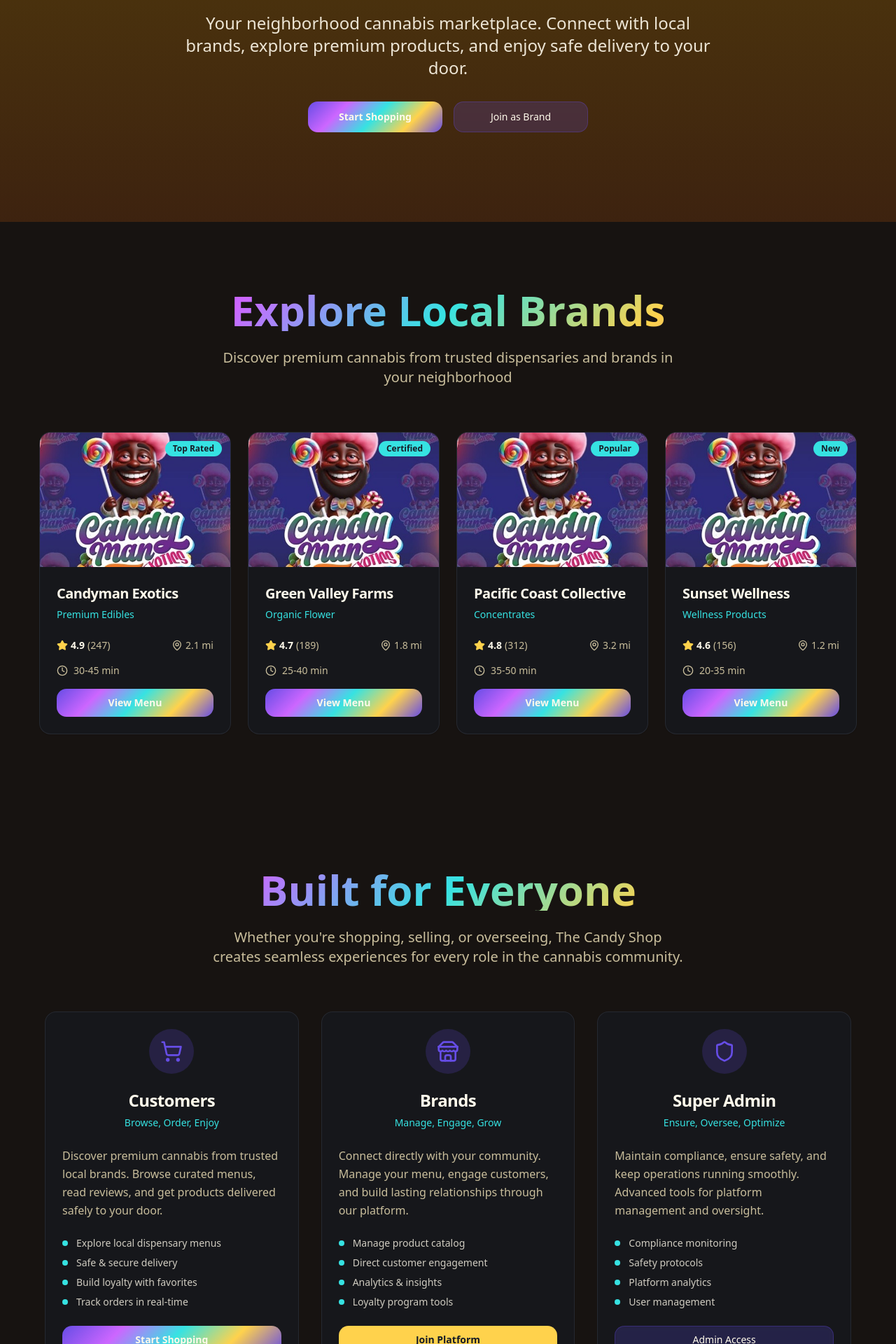
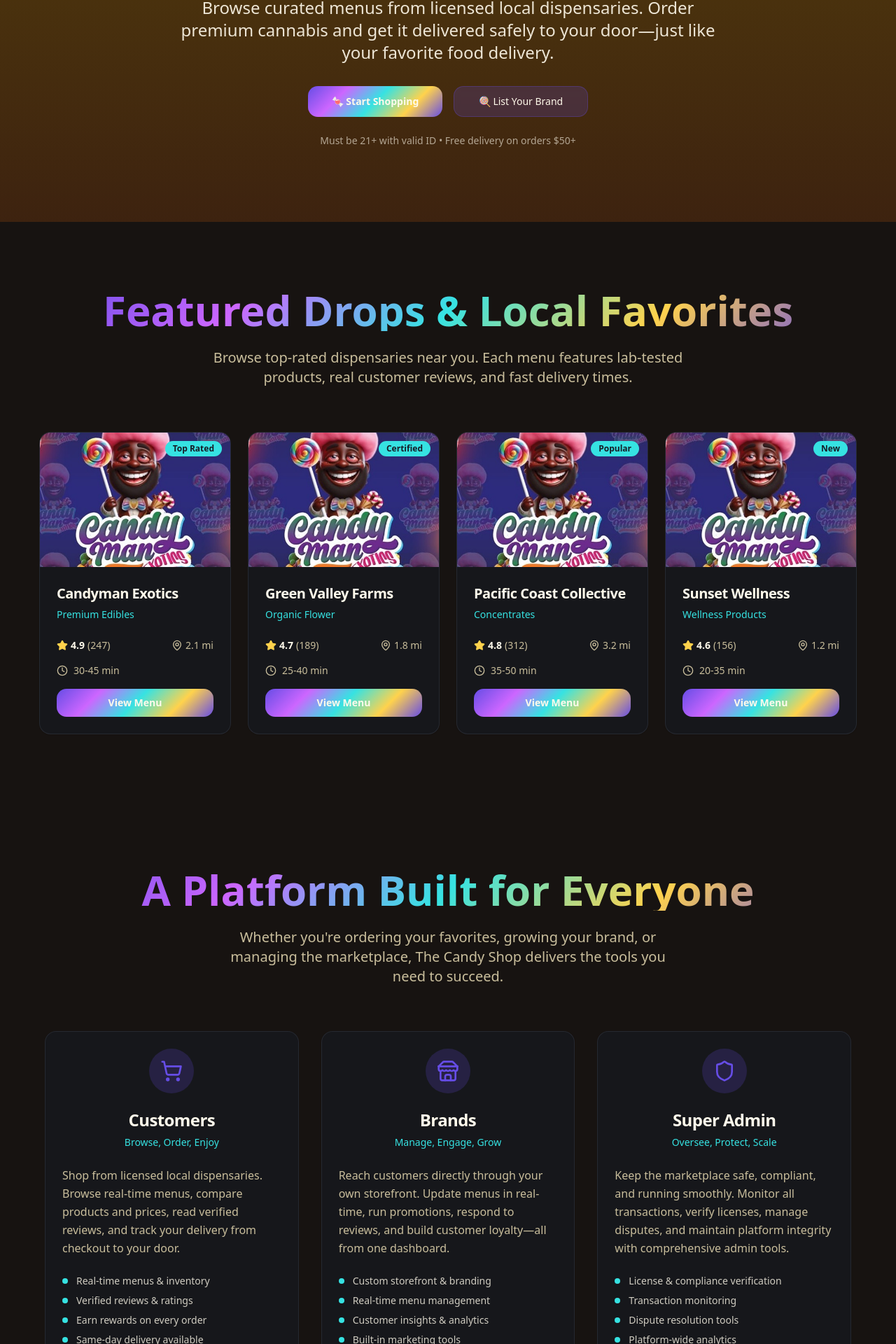
Before and after one commit to tdiorio2323/green-glide-app, a React (Vite) app: page / in a window 1280 px wide. Shown: the part 483-2403 px from the top of the page at 70% size. Built offline with nearby package versions, Linux system fonts and the light colour scheme.

Commit message:
Refactor: Update copy for Candyman Exotics demo

```diff
--- a/src/components/ExploreMenus.tsx
+++ b/src/components/ExploreMenus.tsx
@@ -53,10 +53,11 @@ export default function ExploreMenus() {
       <div className="container mx-auto">
         <div className="text-center mb-16">
           <h2 className="text-4xl md:text-6xl font-bold mb-6 bg-gradient-holographic bg-clip-text text-transparent">
-            Explore Local Brands
+            Featured Drops & Local Favorites
           </h2>
           <p className="text-xl text-muted-foreground max-w-2xl mx-auto">
-            Discover premium cannabis from trusted dispensaries and brands in your neighborhood
+            Browse top-rated dispensaries near you. Each menu features lab-tested products,
+            real customer reviews, and fast delivery times.
           </p>
         </div>
 
--- a/src/components/Footer.tsx
+++ b/src/components/Footer.tsx
@@ -16,17 +16,18 @@ export default function Footer() {
             />
           </div>
           <h2 className="text-3xl md:text-5xl font-bold mb-4 bg-gradient-holographic bg-clip-text text-transparent">
-            Ready to Join The Candy Club?
+            Join The Candy Club Today
           </h2>
           <p className="text-lg text-muted-foreground mb-8">
-            Start exploring premium cannabis from local brands. Sign up today and get $10 off your first order.
+            Sign up now and get $10 off your first order. Start earning rewards, discover local favorites,
+            and enjoy safe delivery straight to your door.
           </p>
           <div className="flex flex-col sm:flex-row gap-4 justify-center">
             <Button variant="holographic" size="lg" className="text-lg px-8">
-              Get Started
+              🍬 Get Started Free
             </Button>
             <Button variant="hero" size="lg" className="text-lg px-8">
-              Learn More
+              Log In
             </Button>
           </div>
         </div>
--- a/src/components/Hero.tsx
+++ b/src/components/Hero.tsx
@@ -26,18 +26,22 @@ export default function Hero() {
         </p>
 
         <p className="text-xl md:text-2xl text-foreground/90 mb-8 max-w-3xl mx-auto leading-relaxed">
-          Your neighborhood cannabis marketplace. Connect with local brands,
-          explore premium products, and enjoy safe delivery to your door.
+          Browse curated menus from licensed local dispensaries. Order premium cannabis
+          and get it delivered safely to your door—just like your favorite food delivery.
         </p>
 
         <div className="flex flex-col sm:flex-row gap-4 justify-center items-center">
           <Button variant="holographic" size="lg" className="min-w-48">
-            Start Shopping
+            🍬 Start Shopping
           </Button>
           <Button variant="hero" size="lg" className="min-w-48">
-            Join as Brand
+            🍭 List Your Brand
           </Button>
         </div>
+
+        <p className="text-sm text-foreground/60 mt-6">
+          Must be 21+ with valid ID • Free delivery on orders $50+
+        </p>
       </div>
     </section>
   );
--- a/src/components/LoyaltySection.tsx
+++ b/src/components/LoyaltySection.tsx
@@ -5,23 +5,23 @@ import { Gift, Users, Trophy, Sparkles } from "lucide-react";
 const benefits = [
   {
     icon: Gift,
-    title: "Earn Points",
-    description: "Get 10 points for every dollar spent on orders"
+    title: "Earn on Every Order",
+    description: "Collect 10 points per $1 spent. Redeem anytime for discounts and free products."
   },
   {
     icon: Users,
-    title: "Refer Friends",
-    description: "Earn $20 credit when friends make their first order"
+    title: "Refer & Earn $20",
+    description: "Share your code. When friends place their first order, you both get $20 credit."
   },
   {
     icon: Trophy,
-    title: "Level Up",
-    description: "Unlock exclusive perks and early access to drops"
+    title: "Level Up for Perks",
+    description: "Unlock tiers: Silver, Gold, Platinum. Get early access to new drops and exclusive deals."
   },
   {
     icon: Sparkles,
-    title: "VIP Rewards",
-    description: "Birthday gifts, free delivery, and surprise bonuses"
+    title: "VIP Treatment",
+    description: "Birthday surprises, free delivery upgrades, and members-only flash sales."
   }
 ];
 
@@ -31,10 +31,11 @@ export default function LoyaltySection() {
       <div className="container mx-auto">
         <div className="text-center mb-16">
           <h2 className="text-4xl md:text-5xl font-bold mb-6 text-foreground">
-            Join The Candy Club
+            Join The Candy Club Rewards
           </h2>
           <p className="text-xl text-muted-foreground max-w-3xl mx-auto">
-            Get rewarded for every order. Share the love, earn points, and unlock exclusive benefits
+            Turn every order into rewards. Earn points automatically, refer friends for instant credit,
+            and unlock VIP perks as you level up.
           </p>
         </div>
 
--- a/src/components/UserRoles.tsx
+++ b/src/components/UserRoles.tsx
@@ -7,42 +7,42 @@ const roles = [
     icon: ShoppingCart,
     title: "Customers",
     subtitle: "Browse, Order, Enjoy",
-    description: "Discover premium cannabis from trusted local brands. Browse curated menus, read reviews, and get products delivered safely to your door.",
+    description: "Shop from licensed local dispensaries. Browse real-time menus, compare products and prices, read verified reviews, and track your delivery from checkout to your door.",
     features: [
-      "Explore local dispensary menus",
-      "Safe & secure delivery",
-      "Build loyalty with favorites",
-      "Track orders in real-time"
+      "Real-time menus & inventory",
+      "Verified reviews & ratings",
+      "Earn rewards on every order",
+      "Same-day delivery available"
     ],
-    cta: "Start Shopping",
+    cta: "🍬 Start Shopping",
     ctaVariant: "holographic" as const
   },
   {
     icon: Store,
     title: "Brands",
     subtitle: "Manage, Engage, Grow",
-    description: "Connect directly with your community. Manage your menu, engage customers, and build lasting relationships through our platform.",
+    description: "Reach customers directly through your own storefront. Update menus in real-time, run promotions, respond to reviews, and build customer loyalty—all from one dashboard.",
     features: [
-      "Manage product catalog",
-      "Direct customer engagement",
-      "Analytics & insights",
-      "Loyalty program tools"
+      "Custom storefront & branding",
+      "Real-time menu management",
+      "Customer insights & analytics",
+      "Built-in marketing tools"
     ],
-    cta: "Join Platform",
+    cta: "🍭 List Your Brand",
     ctaVariant: "golden" as const
   },
   {
     icon: Shield,
     title: "Super Admin",
-    subtitle: "Ensure, Oversee, Optimize",
-    description: "Maintain compliance, ensure safety, and keep operations running smoothly. Advanced tools for platform management and oversight.",
+    subtitle: "Oversee, Protect, Scale",
+    description: "Keep the marketplace safe, compliant, and running smoothly. Monitor all transactions, verify licenses, manage disputes, and maintain platform integrity with comprehensive admin tools.",
     features: [
-      "Compliance monitoring",
-      "Safety protocols",
-      "Platform analytics",
-      "User management"
+      "License & compliance verification",
+      "Transaction monitoring",
+      "Dispute resolution tools",
+      "Platform-wide analytics"
     ],
-    cta: "Admin Access",
+    cta: "Admin Dashboard",
     ctaVariant: "hero" as const
   }
 ];
@@ -53,11 +53,11 @@ export default function UserRoles() {
       <div className="container mx-auto">
         <div className="text-center mb-16">
           <h2 className="text-4xl md:text-6xl font-bold mb-6 bg-gradient-holographic bg-clip-text text-transparent">
-            Built for Everyone
+            A Platform Built for Everyone
           </h2>
           <p className="text-xl text-muted-foreground max-w-2xl mx-auto">
-            Whether you're shopping, selling, or overseeing, The Candy Shop creates
-            seamless experiences for every role in the cannabis community.
+            Whether you're ordering your favorites, growing your brand, or managing the marketplace,
+            The Candy Shop delivers the tools you need to succeed.
           </p>
         </div>
 
```
